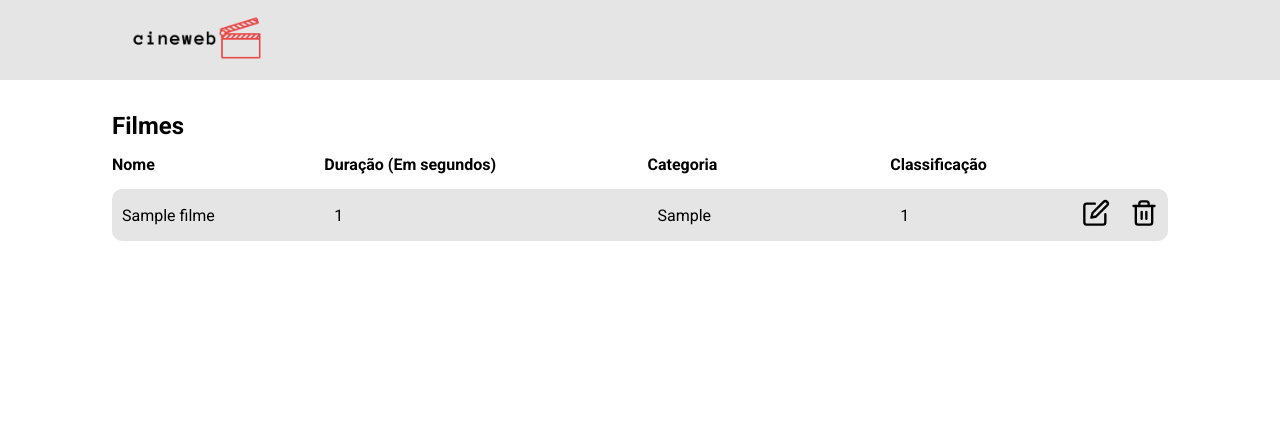
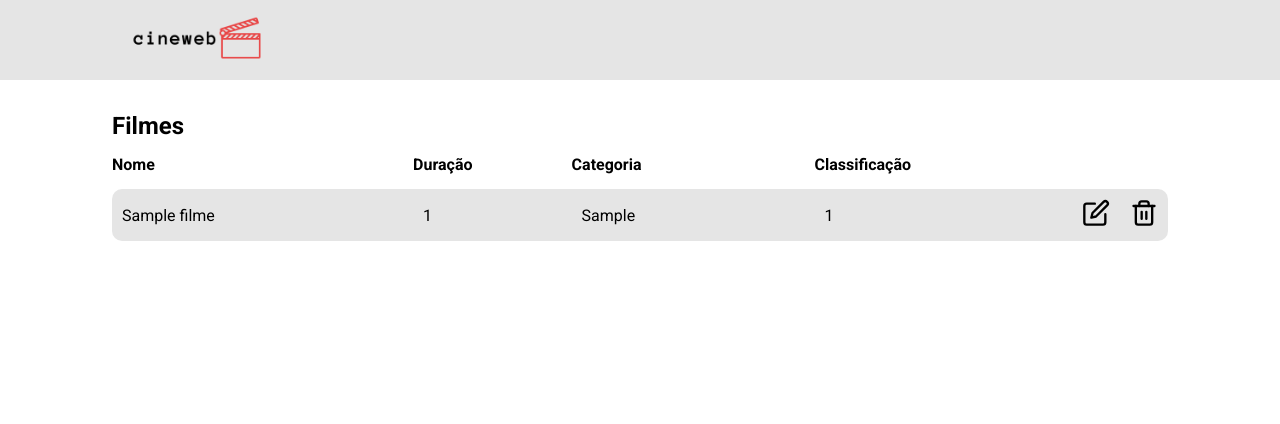
Before and after one commit to felipe-jm/cineweb, a PHP site: page /cineweb/filmes in a window 1280 px wide. Shown: the top 424 px of the page. Run offline with PHP 8.4, Linux system fonts and the light colour scheme; tables that the repository leaves empty hold one stand-in row (values such as "Sample post"); some libraries are stand-ins or nearby versions.

Commit message:
Altera tabela[

```diff
--- a/application/views/filmes/index.php
+++ b/application/views/filmes/index.php
@@ -10,7 +10,7 @@
       <tbody>
         <tr style="text-align:left">
               <th>Nome</th>
-              <th>Duração (Em segundos)</th>
+              <th>Duração</th>
               <th style="width:23%">Categoria</th>
               <th>Classificação</th>
         </tr>
```
